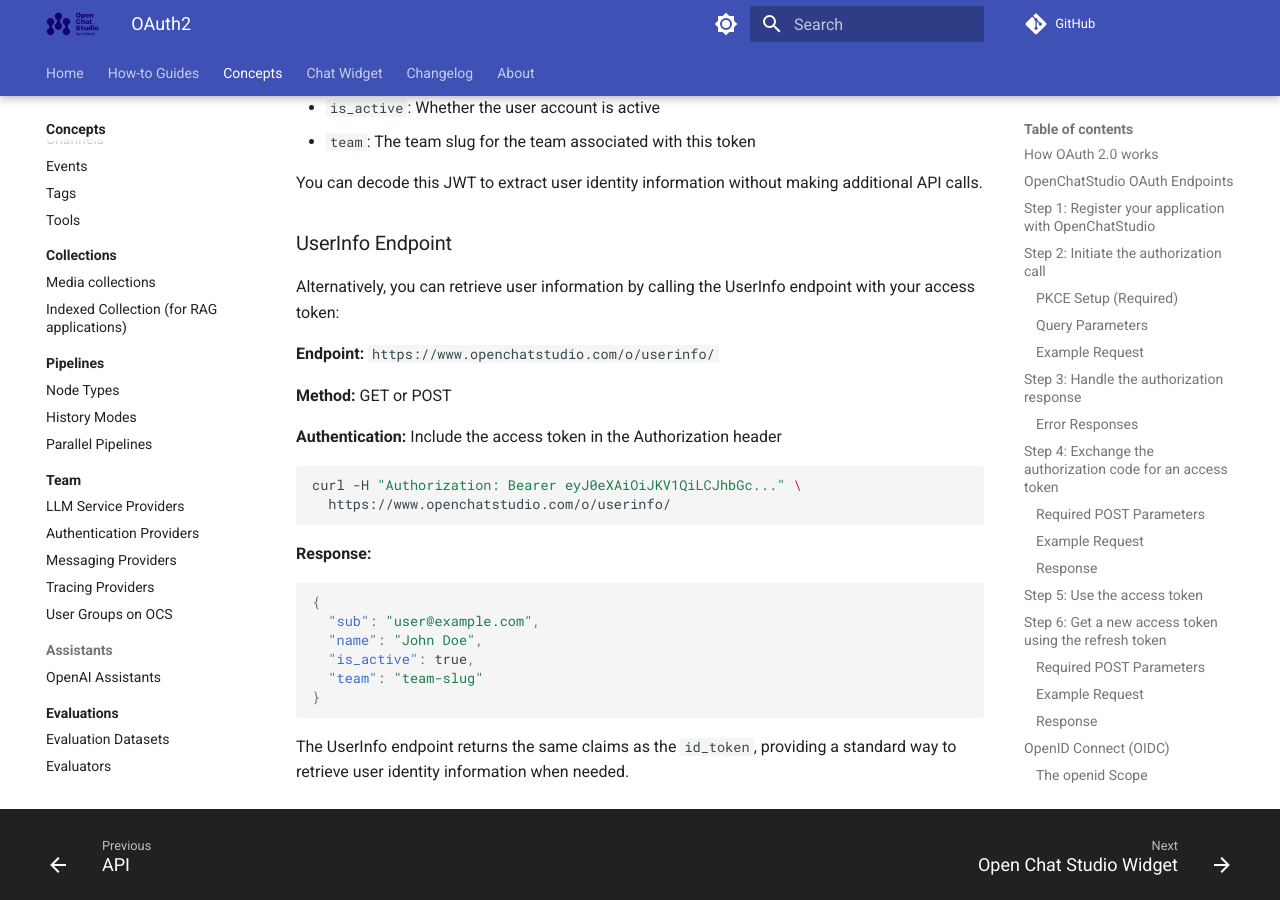
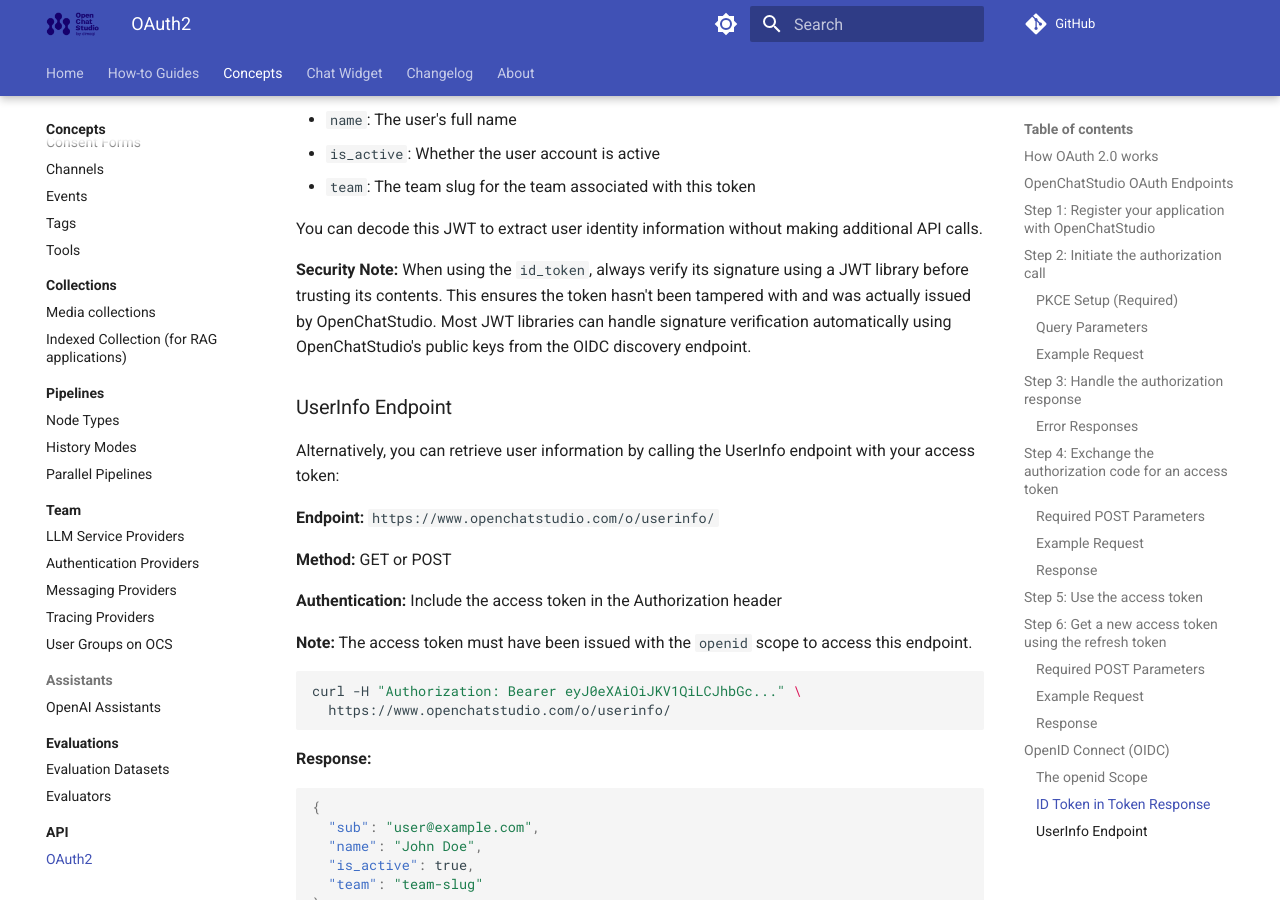
Before and after one commit to dimagi/open-chat-studio-docs, an MkDocs documentation site: the page built from docs/api/getting_started_with_oauth.md, in a window 1280 px wide and 900 px high, scrolled down 6348 px. Built offline with MkDocs 1.6.1 and Material for MkDocs 9.7.7, drawn with Linux system fonts in a browser that asks for light colours; a script that is not in the unit is left out; comment, search, counter and statistics services are not loaded; some of the changed text lies outside the part shown.

Commit message:
Add JWT verification security note and UserInfo endpoint to OAuth endpoints table
- Add security note about verifying id_token signature with JWT library
- Update endpoints table to include UserInfo endpoint with openid scope requirement
- Add explicit note in UserInfo section about openid scope requirement

Co-authored-by: Simon Kelly <snopoke@users.noreply.github.com>

````diff
--- a/docs/api/getting_started_with_oauth.md
+++ b/docs/api/getting_started_with_oauth.md
@@ -12,10 +12,11 @@ For a detailed explanation of the OAuth 2.0 authorization code flow, see [OAuth
 
 ## OpenChatStudio OAuth Endpoints
 
-| Endpoint | URL |
-|----------|-----|
-| Authorization | `https://www.openchatstudio.com/o/authorize/` |
-| Token | `https://www.openchatstudio.com/o/token/` |
+| Endpoint | URL | Notes |
+|----------|-----|-------|
+| Authorization | `https://www.openchatstudio.com/o/authorize/` | |
+| Token | `https://www.openchatstudio.com/o/token/` | |
+| UserInfo | `https://www.openchatstudio.com/o/userinfo/` | Requires `openid` scope |
 
 ## Step 1: Register your application with OpenChatStudio
 
@@ -241,6 +242,8 @@ The `id_token` is a JSON Web Token (JWT) that contains identity claims about the
 
 You can decode this JWT to extract user identity information without making additional API calls.
 
+**Security Note:** When using the `id_token`, always verify its signature using a JWT library before trusting its contents. This ensures the token hasn't been tampered with and was actually issued by OpenChatStudio. Most JWT libraries can handle signature verification automatically using OpenChatStudio's public keys from the OIDC discovery endpoint.
+
 ### UserInfo Endpoint
 
 Alternatively, you can retrieve user information by calling the UserInfo endpoint with your access token:
@@ -250,6 +253,8 @@ Alternatively, you can retrieve user information by calling the UserInfo endpoin
 **Method:** GET or POST
 
 **Authentication:** Include the access token in the Authorization header
+
+**Note:** The access token must have been issued with the `openid` scope to access this endpoint.
 
 ```bash
 curl -H "Authorization: Bearer eyJ0eXAiOiJKV1QiLCJhbGc..." \
````
